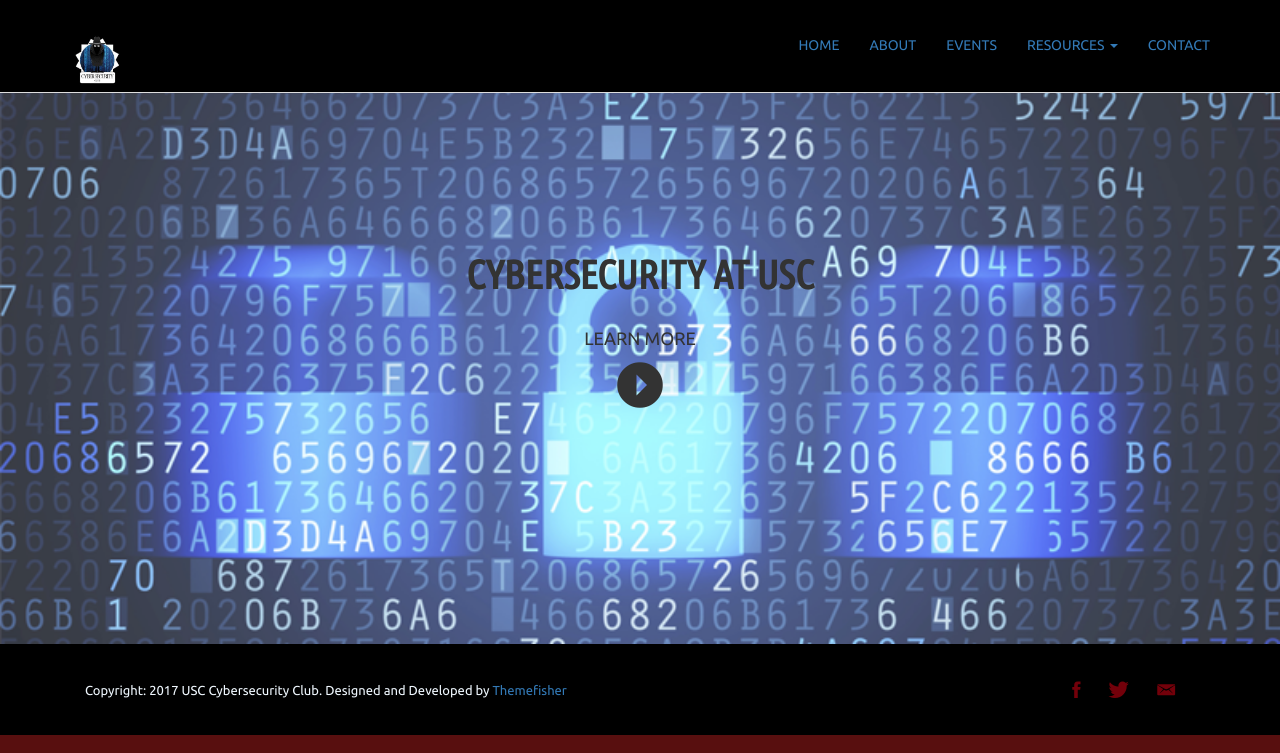
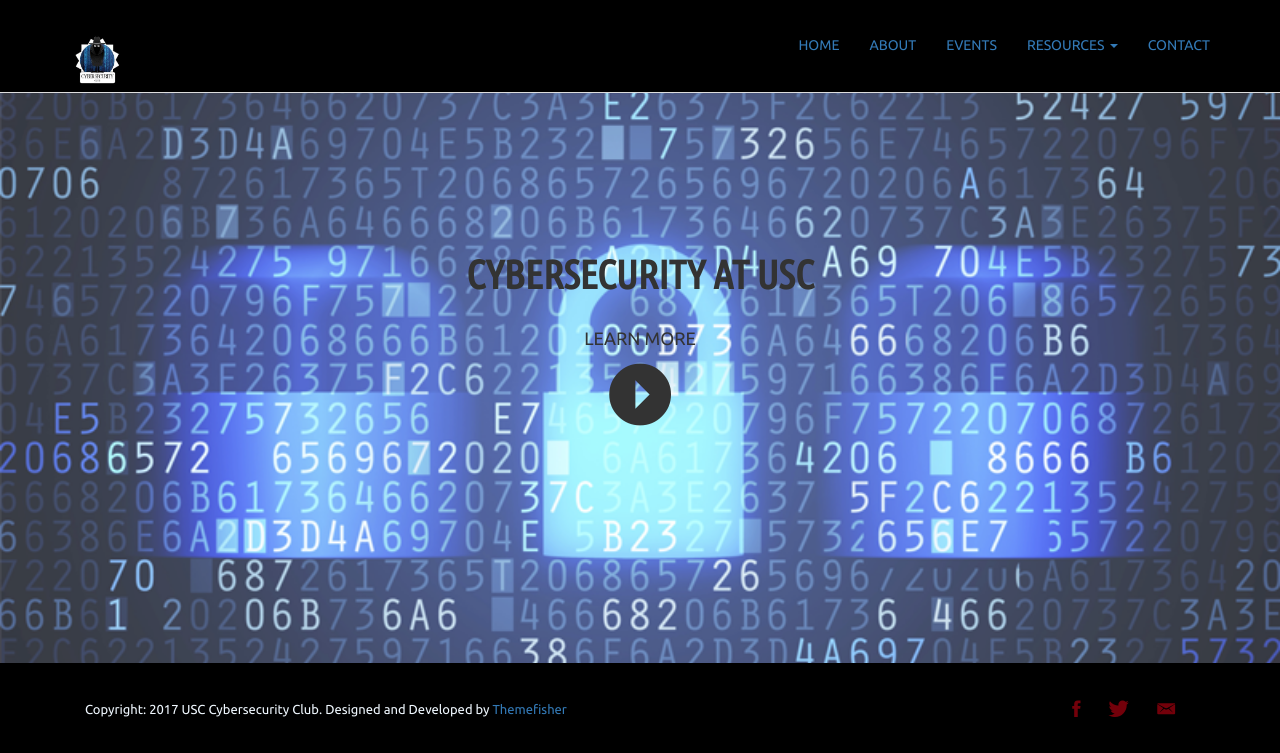
Before and after one commit to nglaeser/CybersecSite, a Flask app: page / in a window 1280 px wide. Shown: the top 753 px of the page. Run offline with Flask 2, Linux system fonts and the light colour scheme; some libraries are stand-ins or nearby versions; some web fonts are replaced.

Commit message:
Make arrow button bigger

```diff
--- a/static/css/main.css
+++ b/static/css/main.css
@@ -192,7 +192,7 @@
 #hero-area .arrow-button {
   padding: 20px 35px;
   margin-top: 15px;
-  font-size: 56px;
+  font-size: 76px;
   color: #333;
   line-height: 1em;
   border-radius: 0;
```
